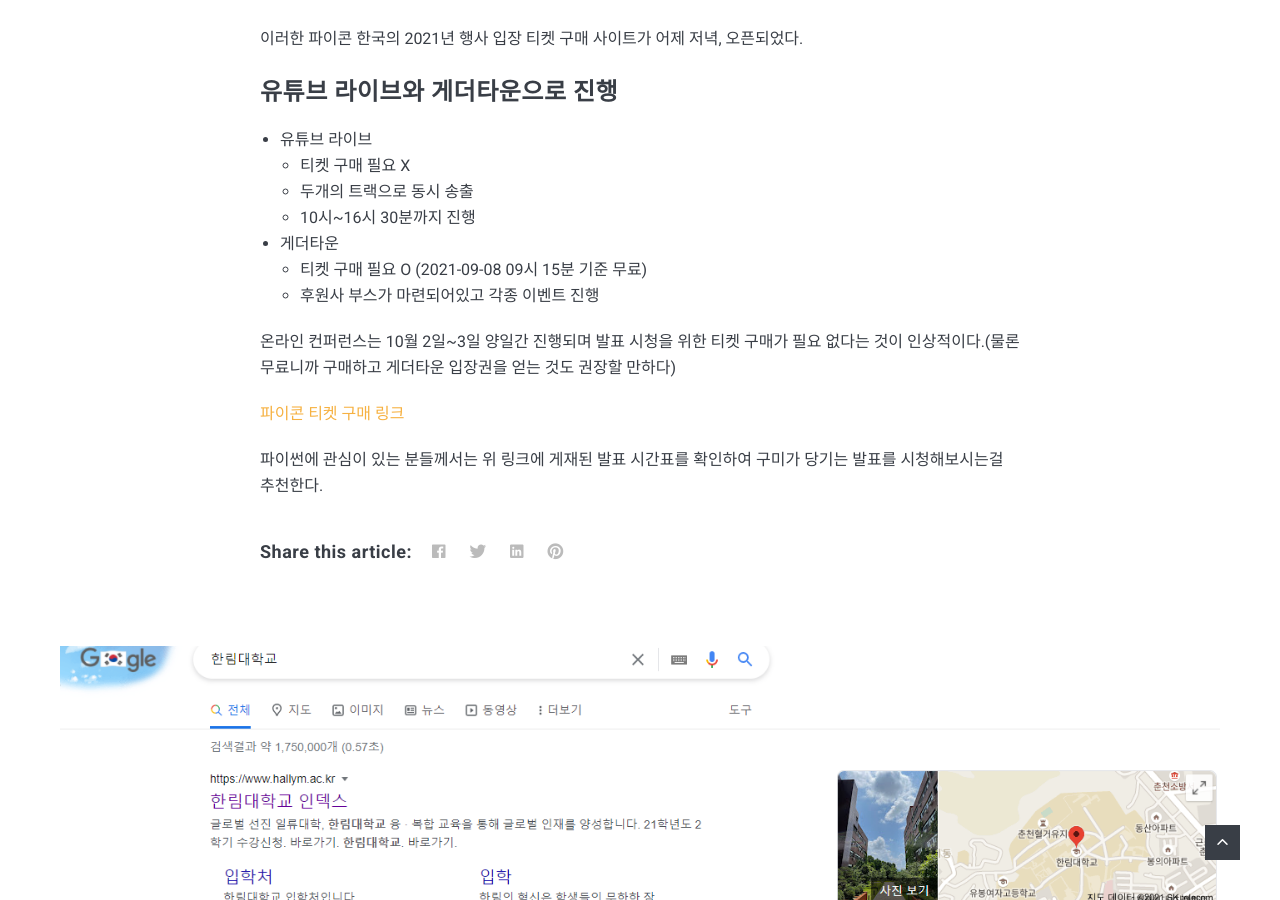
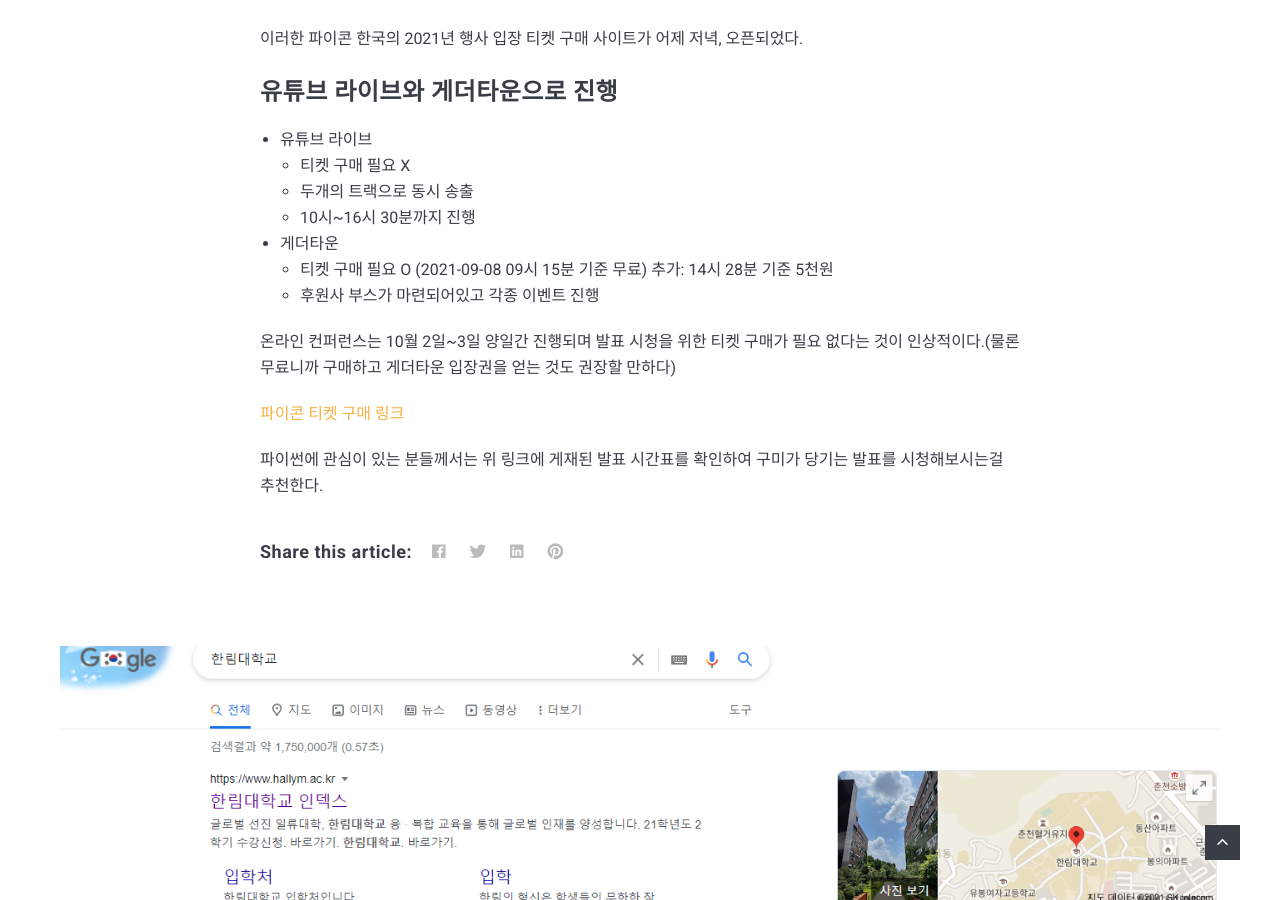
Before and after one commit to StrangeFate/StrangeFate.github.io, a Jekyll site: the page built from _posts/2021-09-08-pycon-2021.markdown, in a window 1280 px wide and 900 px high, scrolled down 1536 px. Built offline with Jekyll 4.4.1, drawn with Linux system fonts in a browser that asks for light colours; nearby versions of some CDN libraries; comment, search, counter and statistics services are not loaded.

Commit message:
Update 2021-09-08-pycon-2021.markdown

```diff
--- a/_posts/2021-09-08-pycon-2021.markdown
+++ b/_posts/2021-09-08-pycon-2021.markdown
@@ -30,7 +30,7 @@ Pycon(이하 파이콘)은 2003년부터 개최된 파이썬 언어에 대한
   - 두개의 트랙으로 동시 송출
   - 10시~16시 30분까지 진행
 - 게더타운
-  - 티켓 구매 필요 O (2021-09-08 09시 15분 기준 무료)
+  - 티켓 구매 필요 O (2021-09-08 09시 15분 기준 무료) 추가: 14시 28분 기준 5천원
   - 후원사 부스가 마련되어있고 각종 이벤트 진행
 
 온라인 컨퍼런스는 10월 2일~3일 양일간 진행되며 발표 시청을 위한 티켓 구매가 필요 없다는 것이 인상적이다.(물론 무료니까 구매하고 게더타운 입장권을 얻는 것도 권장할 만하다)
```
